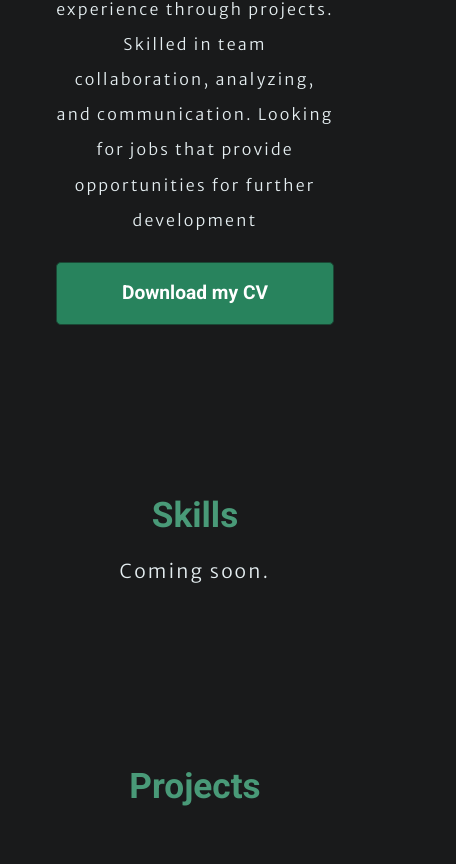
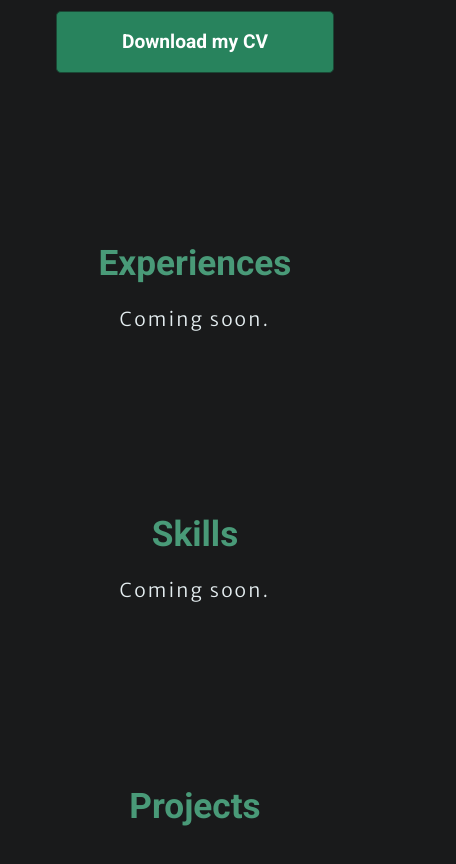
Before and after one commit to chelseaoktaviany/portfolio-chelsea, a plain HTML site: page index.html in a window 390 px wide. Shown: the part 1860-2724 px from the top of the page, 456 px wide, since content can reach past the window. Drawn offline with Linux system fonts and the light colour scheme.

Commit message:
Added experiences section

```diff
--- a/index.html
+++ b/index.html
@@ -51,6 +51,9 @@
           <ul class="navbar-nav ms-auto mb-2 mb-lg-0">
             <li class="nav-item">
               <a class="nav-link" href="#about">About</a>
+            </li>
+            <li class="nav-item">
+              <a class="nav-link" href="#experiences">Experiences</a>
             </li>
             <li class="nav-item">
               <a class="nav-link" href="#skills">Skills</a>
@@ -127,6 +130,20 @@
                 download
                 >Download my CV</a
               >
+            </div>
+          </div>
+        </div>
+      </section>
+
+      <!--experiences-->
+      <section id="experiences">
+        <div class="container mt-5 py-1 px-1">
+          <div
+            class="row d-flex justify-content-center align-items-center text-center"
+          >
+            <div class="col-md-6">
+              <h1 class="title font-weight-bold">Experiences</h1>
+              <p class="lead">Coming soon.</p>
             </div>
           </div>
         </div>
--- a/styles.css
+++ b/styles.css
@@ -153,7 +153,6 @@ section p {
 #contact h1 {
   margin-bottom: 3%;
 }
-
 #contact input[type="submit"] {
   background-color: var(--clr-primary-2);
   border: 1px solid var(--clr-primary-3);
@@ -164,14 +163,12 @@ section p {
   font-weight: bold;
   text-decoration: none;
 }
-
 #contact input[type="submit"]:hover,
 #contact input[type="submit"]:focus {
   background-color: var(--clr-primary-4);
   border: 1px solid var(--clr-primary-3);
   text-decoration: none;
 }
-
 #contact input[type="text"],
 #contact input[type="email"],
 #contact textarea {
@@ -184,7 +181,6 @@ section p {
   border-radius: 10px;
   color: var(--clr-primary);
 }
-
 #contact input[type="text"]::placeholder,
 #contact input[type="email"]::placeholder,
 #contact textarea::placeholder {
@@ -196,22 +192,18 @@ section p {
   color: var(--clr-primary);
   text-decoration: none;
 }
-
 #contact a:hover {
   color: var(--clr-primary-4);
 }
-
 /*icon fa*/
 #contact a i {
   color: var(--clr-primary);
   font-size: 3.5em;
 }
-
 #contact a i:hover,
 #contact a i:focus {
   color: var(--clr-primary-4);
 }
-
 .fa-linkedin,
 .fa-github {
   margin-right: 5px;
@@ -227,12 +219,19 @@ section p {
   font-weight: bold;
   text-decoration: none;
 }
-
 .btn-dark:hover,
 .btn-dark:focus {
   background-color: var(--clr-primary-4);
   border: 1px solid var(--clr-primary-3);
   text-decoration: none;
+}
+
+/* card */
+.card {
+  background-color: #222e2b;
+}
+.card-body {
+  color: var(--clr-white);
 }
 
 /*footer*/
@@ -262,6 +261,7 @@ footer p {
     padding: 1em;
   }
 
+  /* home */
   #home {
     text-align: center;
   }
@@ -282,6 +282,8 @@ footer p {
   #home img {
     margin-top: 1.5rem;
   }
+
+  /* about */
   #about {
     text-align: center;
   }
@@ -303,6 +305,24 @@ footer p {
     margin-top: -1.5rem;
     margin-bottom: 1rem;
   }
+
+  /* experiences */
+  #experiences {
+    text-align: center;
+  }
+  #experiences h1 {
+    font-size: 1.5rem;
+    line-height: 1.5;
+  }
+  #experiences h2 {
+    font-size: 1.5rem;
+    line-height: 1.5;
+  }
+  #experiences p {
+    font-size: 0.95rem;
+  }
+
+  /* skills */
   #skills {
     text-align: center;
   }
@@ -317,26 +337,18 @@ footer p {
   #skills p {
     font-size: 0.95rem;
   }
+
+  /* projects */
   #projects h1 {
     font-size: 1.5rem;
     line-height: 1.5;
   }
-  /* #projects h3 {
-    font-size: 1rem;
-  }
-  #projects p {
-    font-size: 0.82rem;
-    width: 100%;
-  }
-  #projects .card {
-    width: 100%;
-    height: 480px;
-  } */
-
   #projects .btn-dark {
     font-size: 0.9rem;
     width: 100%;
   }
+
+  /* contact */
   #contact h1 {
     font-size: 1.5rem;
     line-height: 1.5;
@@ -372,6 +384,7 @@ footer p {
     padding: 1em;
   }
 
+  /* home */
   #home {
     text-align: center;
     width: 100%;
@@ -396,7 +409,10 @@ footer p {
   }
   #home img {
     margin-top: 1.5rem;
+    width: 90%;
   }
+
+  /* about */
   #about {
     text-align: center;
     width: 100%;
@@ -422,7 +438,28 @@ footer p {
   #about img {
     margin-top: -1.5rem;
     margin-bottom: 1rem;
+    width: 90%;
   }
+
+  /* experiences */
+  #experiences {
+    text-align: center;
+    width: 100%;
+  }
+  #experiences h1 {
+    font-size: 2.2rem;
+    line-height: 1.5;
+  }
+  #experiences h2 {
+    font-size: 1.8rem;
+    line-height: 1.5;
+  }
+  #experiences p {
+    font-size: 1.2rem;
+    width: 100%;
+  }
+
+  /* skills */
   #skills {
     text-align: center;
     width: 100%;
@@ -439,23 +476,18 @@ footer p {
     font-size: 1.2rem;
     width: 100%;
   }
+
+  /* projects */
   #projects h1 {
     font-size: 2.2rem;
     line-height: 1.5;
   }
-
-  /* cards */
-  .card {
-    background-color: #222e2b;
-  }
-  .card-body {
-    color: var(--clr-white);
-  }
-
   #projects .btn-dark {
     font-size: 1.2rem;
     width: 100%;
   }
+
+  /* contact */
   #contact h1 {
     font-size: 2.2rem;
     line-height: 1.5;
```
